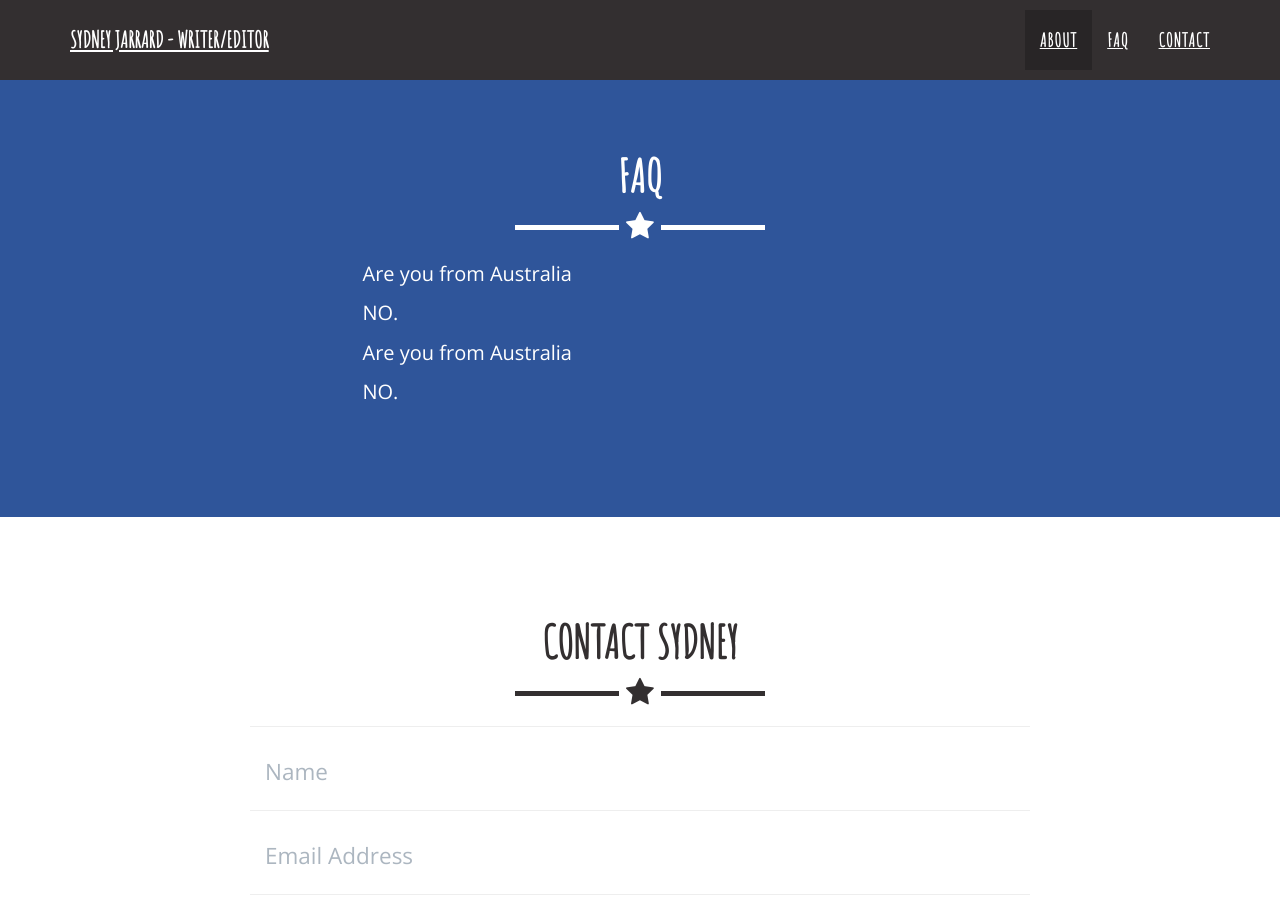
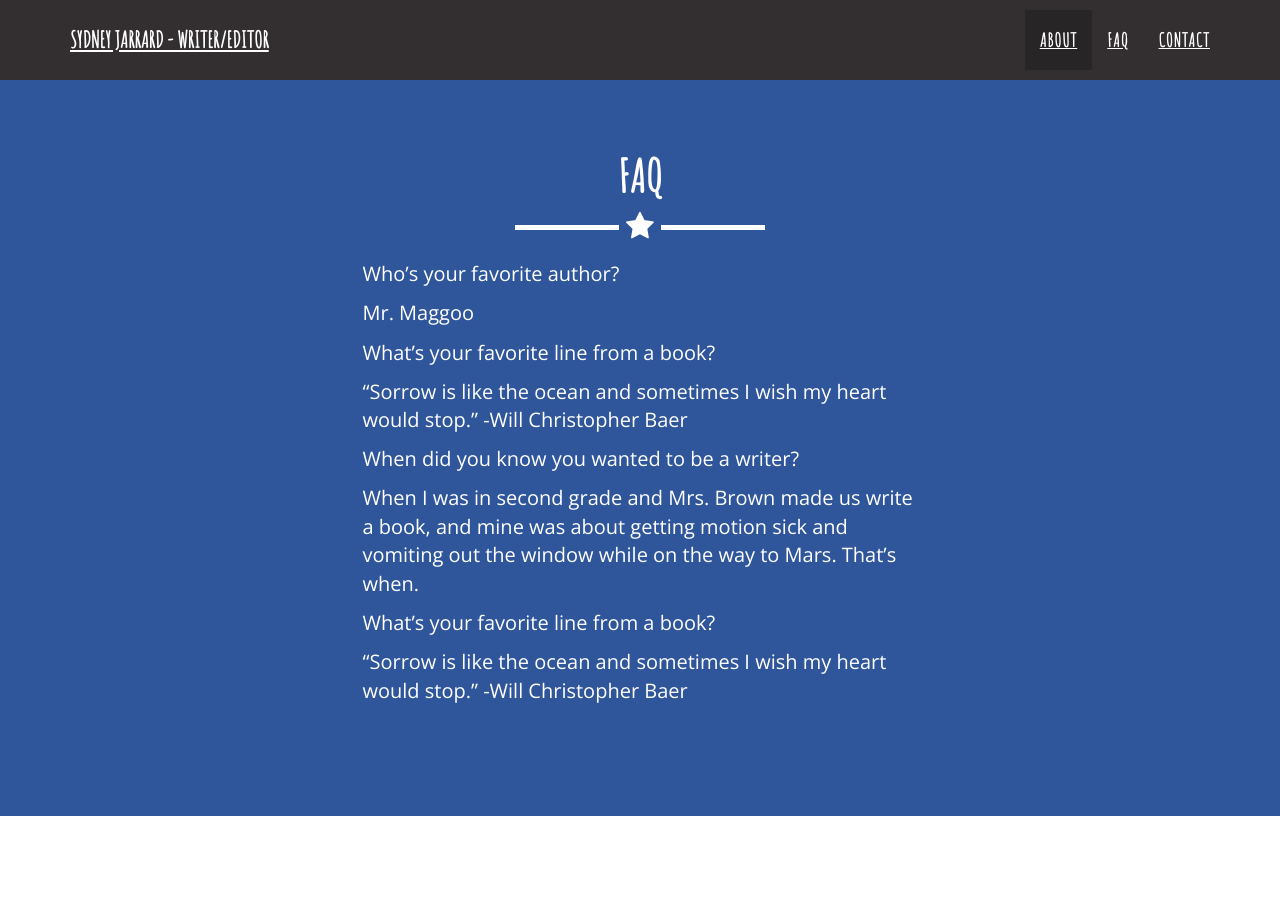
Before and after one commit to sydneyjarrard/sydneyjarrard.github.io, a Jekyll site: the page built from index.html, in a window 1280 px wide and 900 px high, scrolled down 1374 px. Built offline with Jekyll 4.4.1, drawn with Linux system fonts in a browser that asks for light colours.

Commit message:
updated faq

```diff
--- a/_includes/faq.html
+++ b/_includes/faq.html
@@ -11,12 +11,20 @@
             <div class="row">
                 <div class="col-md-6 col-md-offset-3">
                     <div class="faq">
-                        <p class="faqq">Are you from Australia</p>
-                        <p class="faqa">NO.</p>
+                        <p class="faqq">Who’s your favorite author?</p>
+                        <p class="faqa">Mr. Maggoo</p>
                     </div>
                     <div class="faq">
-                        <p class="faqq">Are you from Australia</p>
-                        <p class="faqa">NO.</p>
+                        <p class="faqq">What’s your favorite line from a book?</p>
+                        <p class="faqa">“Sorrow is like the ocean and sometimes I wish my heart would stop.” -Will Christopher Baer</p>
+                    </div>
+                    <div class="faq">
+                        <p class="faqq">When did you know you wanted to be a writer?</p>
+                        <p class="faqa">When I was in second grade and Mrs. Brown made us write a book, and mine was about getting motion sick and vomiting out the window while on the way to Mars. That’s when.</p>
+                    </div>
+                    <div class="faq">
+                        <p class="faqq">What’s your favorite line from a book?</p>
+                        <p class="faqa">“Sorrow is like the ocean and sometimes I wish my heart would stop.” -Will Christopher Baer</p>
                     </div>
                 </div>
             </div>
```
